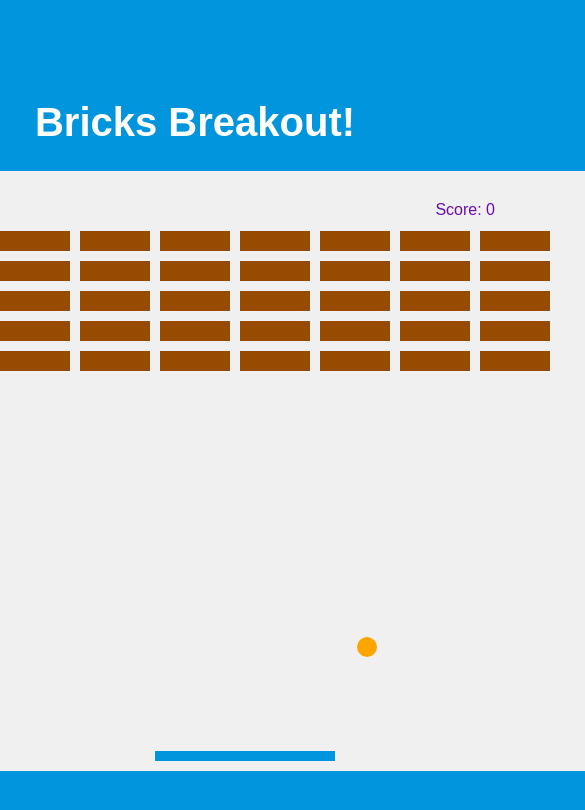
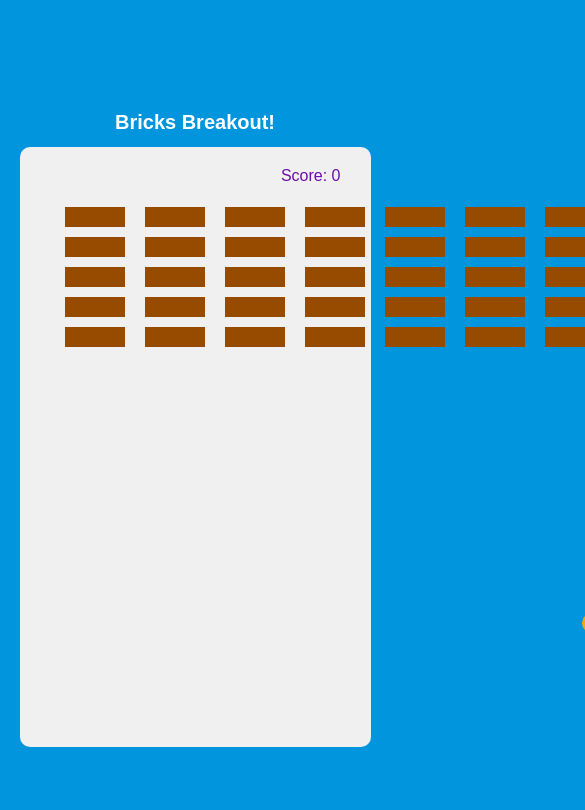
Before and after one commit to rooneyhoi/breakoutgame2, a plain HTML site: page index.html in a window 390 px wide. Shown: the top 810 px of the page, 585 px wide, since content can reach past the window. Drawn offline with Linux system fonts and the light colour scheme.

Commit message:
Update style
Fix mobile display

```diff
--- a/style.css
+++ b/style.css
@@ -23,6 +23,8 @@ h1 {
   border-radius: 10px;
   display: flex;
   flex-direction: row;
+  align-items: center;
+  justify-content: center;
   height: 600px;
   width: 800px;
   position: relative;
@@ -54,13 +56,13 @@ h1 {
   top: 30px;
   right: 100px;
 }
-@media (max-width: 375px) {
+@media (max-width: 600px) {
   h1{
-    font-size: 28px;
+    font-size: 20px;
     text-align: center;
   }
   .playGround{
-    max-width: 95%;
+    max-width: 90%;
   }
   .brick {
     background-color: #964B00;
@@ -71,6 +73,6 @@ h1 {
   .score {
     position: absolute;
     top: 20px;
-    right: 40px;
+    right: 30px;
   }
 }
```
